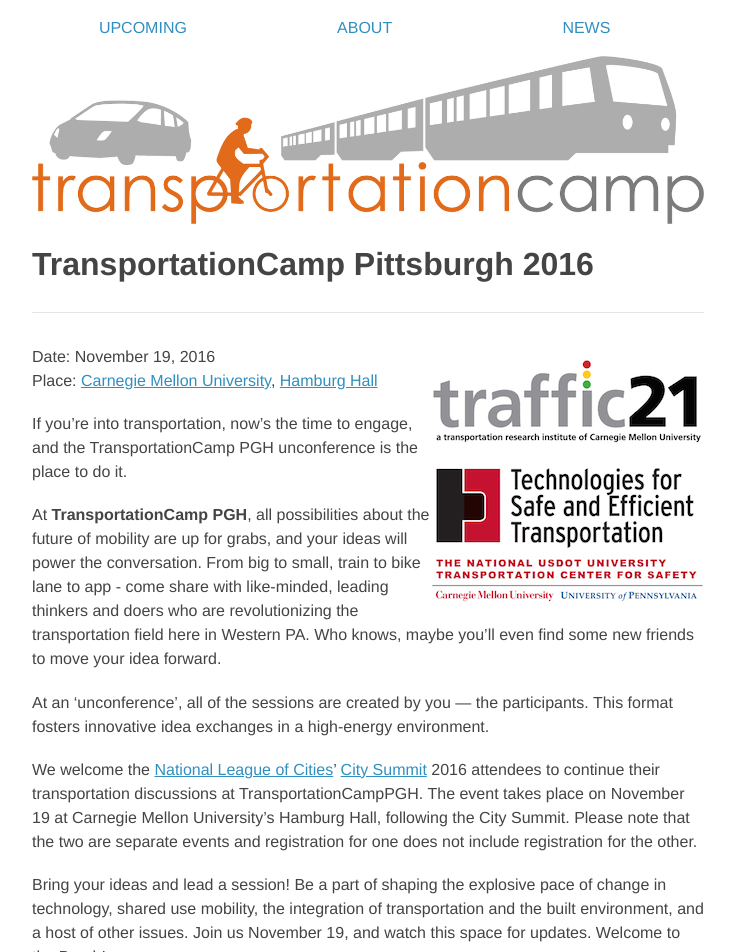
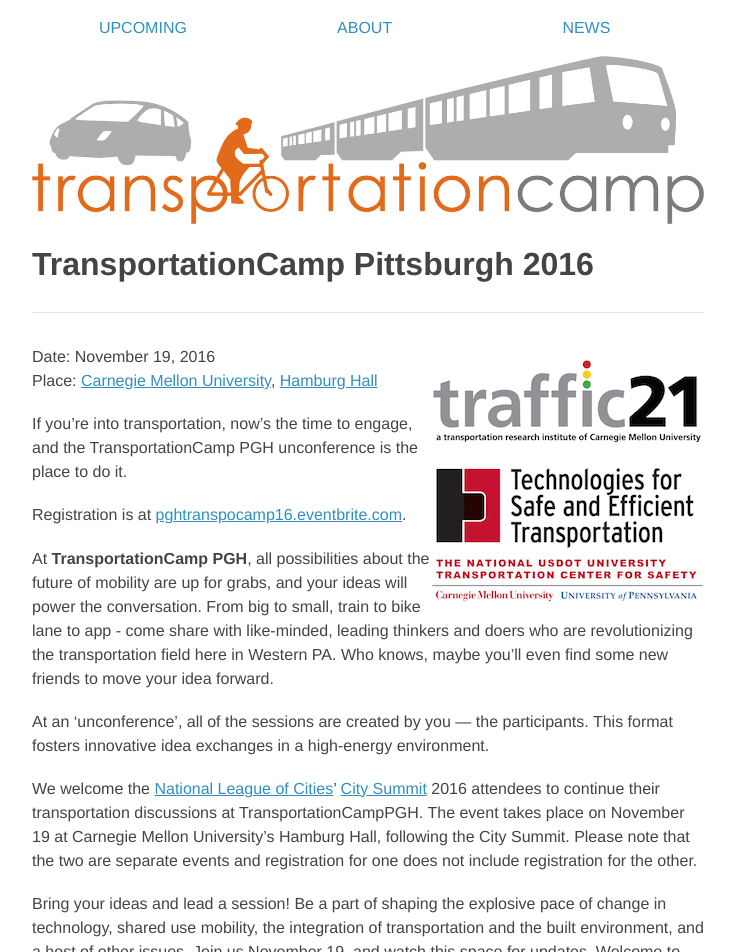
Before and after one commit to transpocamp/transportationcamp.org, a Jekyll site: the page built from events/pgh-2016/index.markdown, in a window 1280 px wide. Shown: the top 952 px of the page, without its empty margins (272-1007 px from the left). Built offline with Jekyll 4.4.1, drawn with Linux system fonts in a browser that asks for light colours; nearby versions of some CDN libraries.

Commit message:
ad PGH registration link

```diff
--- a/_data/events.yml
+++ b/_data/events.yml
@@ -149,6 +149,7 @@
 - title: Pittsburgh 2016
   date: 2016-11-19 23:59:59
   url: /events/pgh-2016
+  register_url: http://pghtranspocamp16.eventbrite.com/
   background_img: pittsburgh.jpg
 
 - title: DC 2017
--- a/events/pgh-2016/index.markdown
+++ b/events/pgh-2016/index.markdown
@@ -12,6 +12,8 @@
 
 If you’re into transportation, now’s the time to engage, and the TransportationCamp PGH unconference is the place to do it.
 
+Registration is at [pghtranspocamp16.eventbrite.com](http://pghtranspocamp16.eventbrite.com/).
+
 At **TransportationCamp PGH**, all possibilities about the future of mobility are up for grabs, and your ideas will power the conversation. From big to small, train to bike lane to app - come share with like-minded, leading thinkers and doers who are revolutionizing the transportation field here in Western PA. Who knows, maybe you’ll even find some new friends to move your idea forward.
 
 At an 'unconference', all of the sessions are created by you — the participants. This format fosters innovative idea exchanges in a high-energy environment.
```
